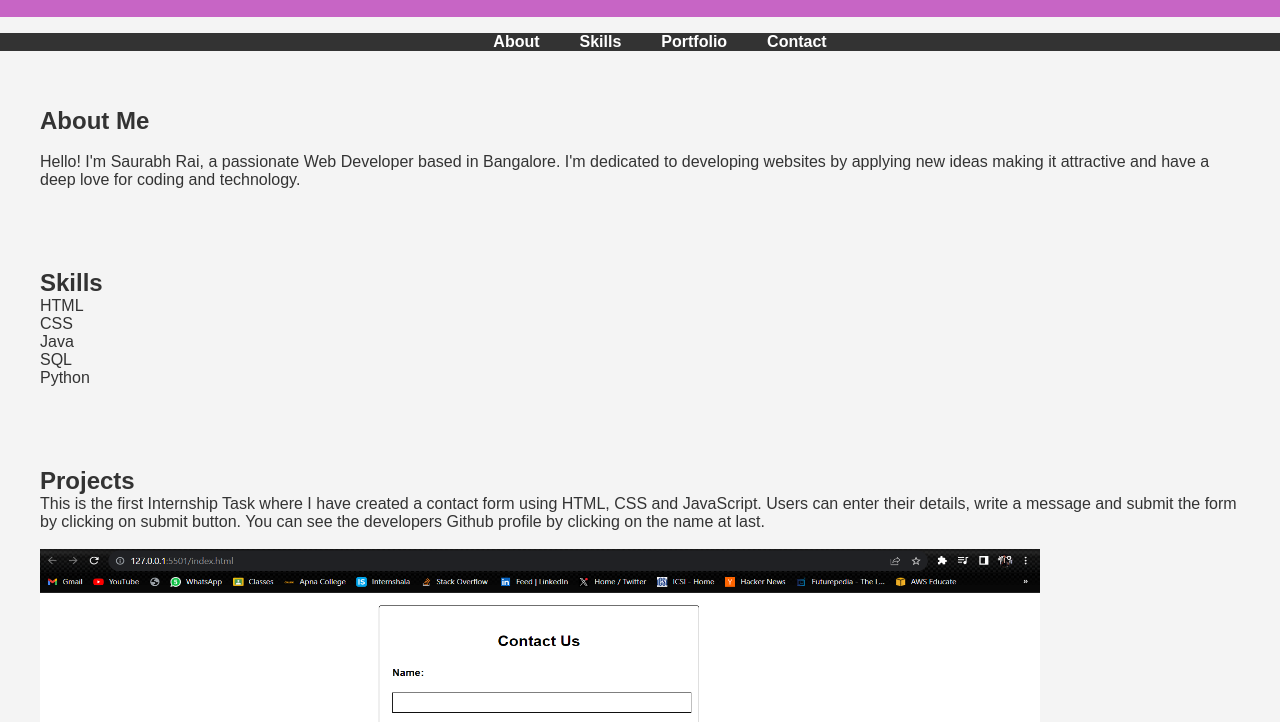
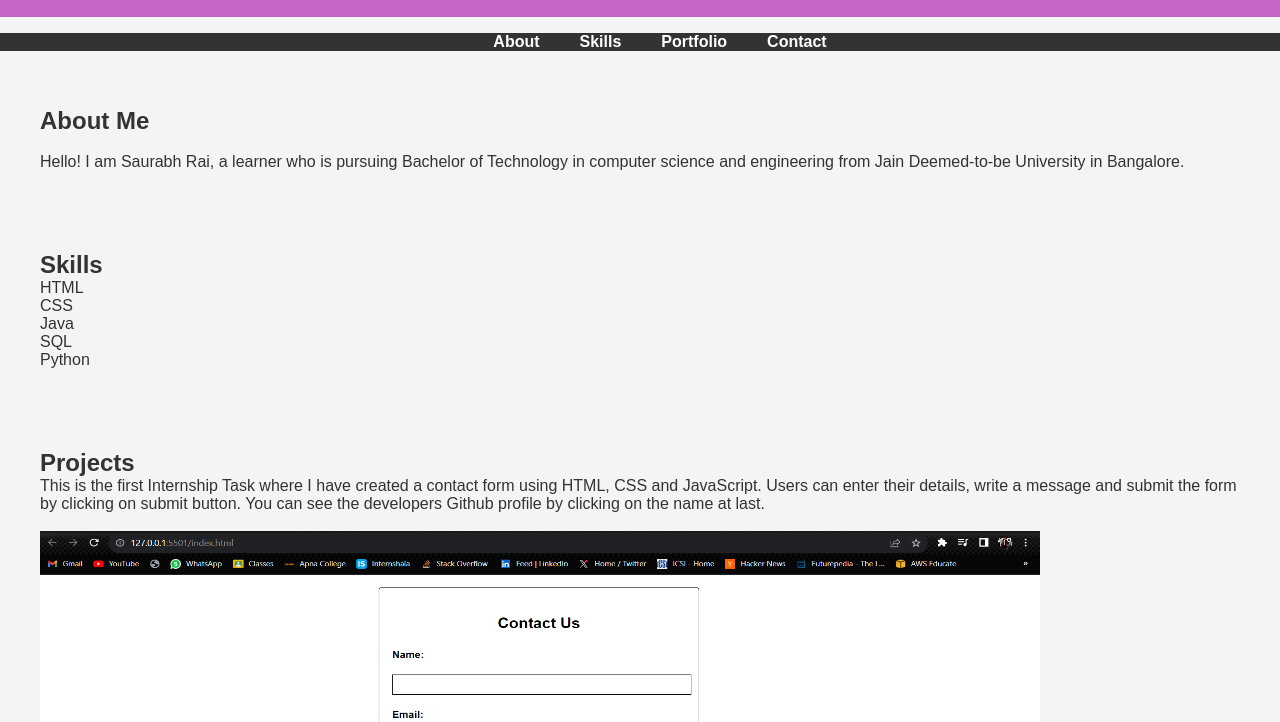
Before and after one commit to Saurabhrai07/Basic-Portfolio-template, a plain HTML site: page index.html in a window 1280 px wide. Shown: the part 78-800 px from the top of the page. Drawn offline with Linux system fonts and the light colour scheme.

Commit message:
Update index.html

```diff
--- a/index.html
+++ b/index.html
@@ -25,7 +25,7 @@
         <h2>About Me</h2>
         <br>
         <p text-align="center">
-            Hello! I'm Saurabh Rai, a passionate Web Developer based in Bangalore. I'm dedicated to developing websites by applying new ideas making it attractive and have a deep love for coding and technology.
+            Hello! I am Saurabh Rai, a learner who is pursuing Bachelor of Technology in computer science and engineering from Jain Deemed-to-be University in Bangalore.
             </p>
     </section>
     <section id="skills">
```
